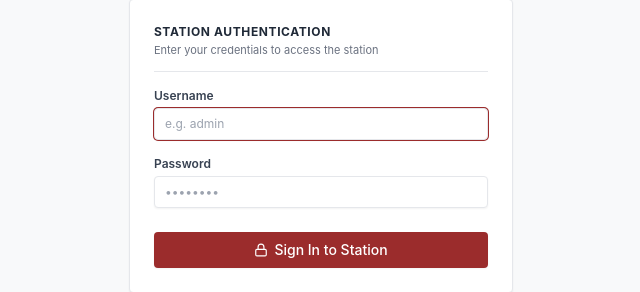
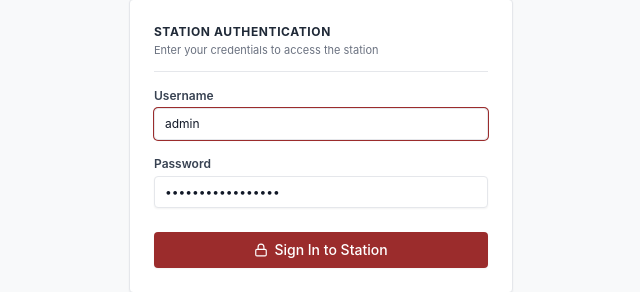
Before and after one commit to MFarazAbbasi-developer/Medix_Frontend, a React (Vite) app: page /#/login in a window 1280 px wide. Shown: the part 296-588 px from the top of the page, without its empty margins (319-959 px from the left). Built offline with nearby package versions, Linux system fonts and the light colour scheme; no server answers.

Commit message:
feat(auth): set default demo admin credentials in login form

```diff
--- a/src/renderer/routes/LoginPage.tsx
+++ b/src/renderer/routes/LoginPage.tsx
@@ -37,8 +37,8 @@ export const LoginPage: React.FC = () => {
   } = useForm<LoginFormValues>({
     resolver: zodResolver(loginSchema),
     defaultValues: {
-      username: '',
-      password: '',
+      username: 'admin',
+      password: 'AdminPassword123!',
     },
   });
 
```
